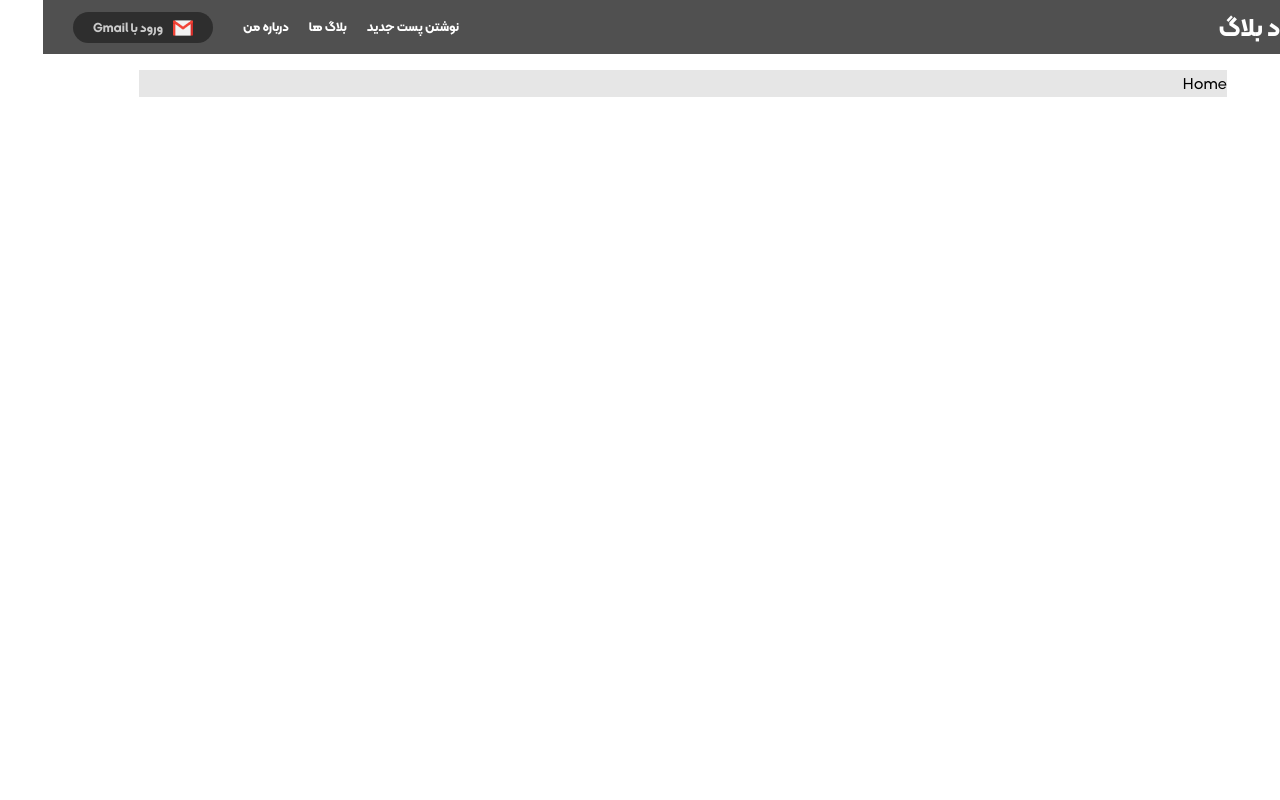
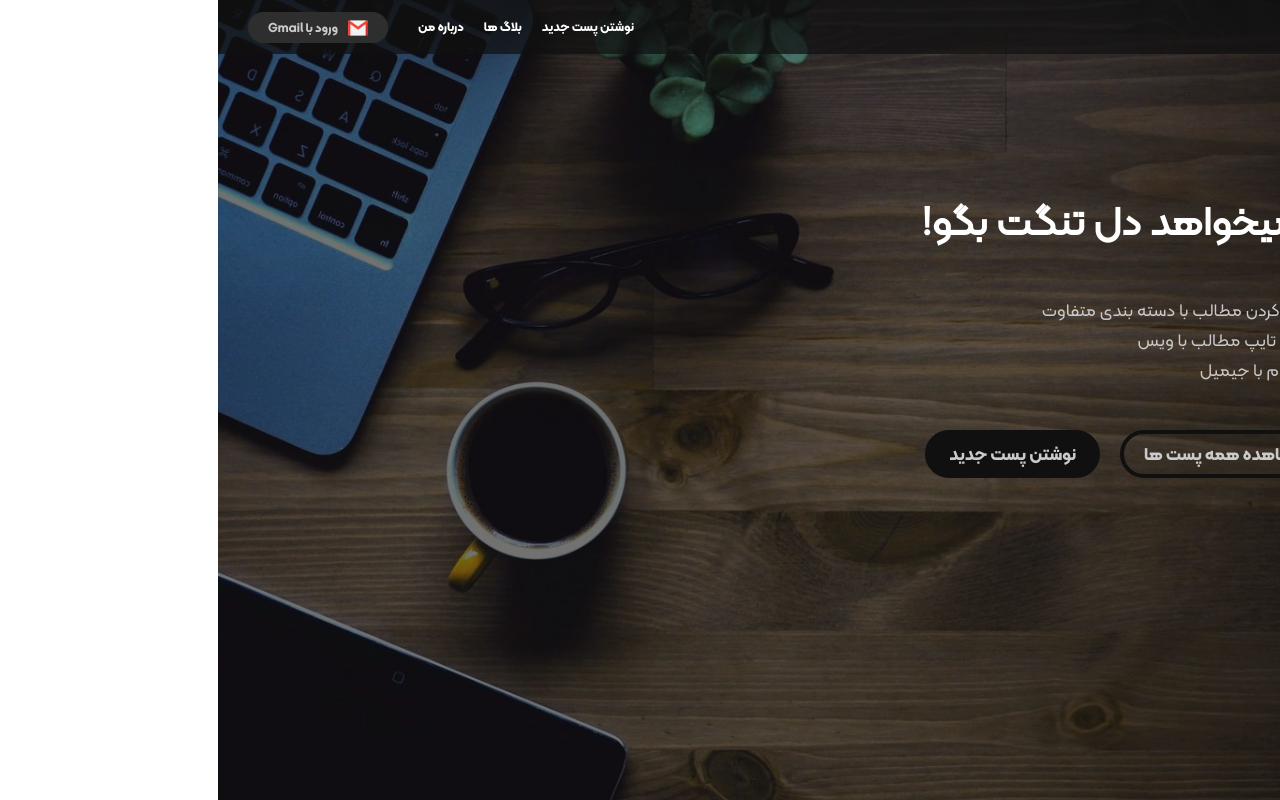
Before and after one commit to mohammad-zolghadr/mozo.blog, a React (Create React App) app: page / in a window 1280 px wide. Built offline with nearby package versions, Linux system fonts and the light colour scheme.

Commit message:
Home Page - Top Section

```diff
--- a/src/components/Home.js
+++ b/src/components/Home.js
@@ -1,7 +1,31 @@
 import React from "react";
 
+// styles & icons
+import style from "../sass/Home.scss";
+import bgImage from "../assets/images/home.jpg";
+
 const Home = () => {
-  return <div className="cContainer">Home</div>;
+  return (
+    <div className="homeContainer">
+      <img src={bgImage} />
+      <span className="homeImageBlackCover"></span>
+      <div className="homeMainLanding">
+        <h3>هر چه میخواهد دل تنگت بگو!</h3>
+        <div className="homeMainLandingDescription">
+          <span></span>
+          <ul>
+            <li>پست کردن مطالب با دسته بندی متفاوت</li>
+            <li>امکان تایپ مطالب با ویس</li>
+            <li>ثبت نام با جیمیل</li>
+          </ul>
+        </div>
+        <div className="homeMainLandingBtns">
+          <button className="secondaryBtn">مشاهده همه پست ها</button>
+          <button className="primaryBtn">نوشتن پست جدید</button>
+        </div>
+      </div>
+    </div>
+  );
 };
 
 export default Home;
--- /dev/null
+++ b/src/sass/Home.scss
@@ -0,0 +1,96 @@
+@import "./variables";
+@import "./mixins";
+
+.homeContainer{
+
+    padding-top: $topMargin;
+
+    img , .homeImageBlackCover{
+        position: absolute;
+        top: 0;
+        z-index: -1;
+        width: 100%;
+        height: 100vh;
+        object-fit: cover;
+        transform: scaleX(-1);
+        -webkit-transform: scaleX(-1);
+    }
+
+    .homeImageBlackCover{
+        background-color: $headerColor;
+        opacity: 0.8;
+    }
+
+}
+
+
+.homeMainLanding{
+    @include displayFlex(center);
+    flex-direction: column;
+    align-items: start;
+    padding: 20px;
+    height: (600px - $topMargin);
+
+    h3{
+        color: $textFive;
+        font-size : 2rem ;
+    }
+
+}
+
+.homeMainLandingDescription{
+
+    @include displayFlex(center);
+    margin-top: 20px;
+    margin-right: $topMargin;
+    column-gap: 15px;
+
+    span {
+        width: 3px;
+        border-radius: 20px;
+        height: 90%;
+        background-color: $primaryColor;
+    }
+
+    li{
+        color: $textFour;
+        font-size: 0.9rem;
+    }
+}
+
+.homeMainLandingBtns{
+    margin-top: 20px;
+    margin-right: $topMargin;
+
+    .primaryBtn{
+        background-color: $blackColor;
+        border: 4px solid $blackColor;
+    }
+
+    .secondaryBtn{
+        background-color: transparent;
+        border: 4px solid $blackColor;
+    }
+
+}
+
+@media (min-width:768px){
+    .homeMainLanding{
+        margin-right: $topMargin;
+        row-gap: 20px;
+
+        h3{
+            font-size: 2.5rem;
+        }
+
+        li{
+            font-size: 1.1rem;
+        }
+
+        button {
+            font-size: 1.1rem;
+        }
+
+    }
+
+}
--- a/src/sass/_variables.scss
+++ b/src/sass/_variables.scss
@@ -1,5 +1,6 @@
 $primaryColor : #aa2222;
 $secondaryColor : #2e2e2e;
+$blackColor : #101010;
 $headerColor : #111111bb;
 $bgColor : #F8F8F8;
 $textOne : #222222;
@@ -7,3 +8,5 @@ $textTwo : #434343;
 $textThree : #676767;
 $textFour : #cacaca;
 $textFive : #ffffff;
+
+$topMargin : 70px;
--- a/src/sass/index.scss
+++ b/src/sass/index.scss
@@ -26,5 +26,5 @@ button {
   background-color: #e6e6e6;
   width: 85%;
   margin: auto;
-  margin-top: 70px;
+  margin-top: $topMargin;
 }
```
Also changed, not shown: src/assets/images/home.jpg (added).
